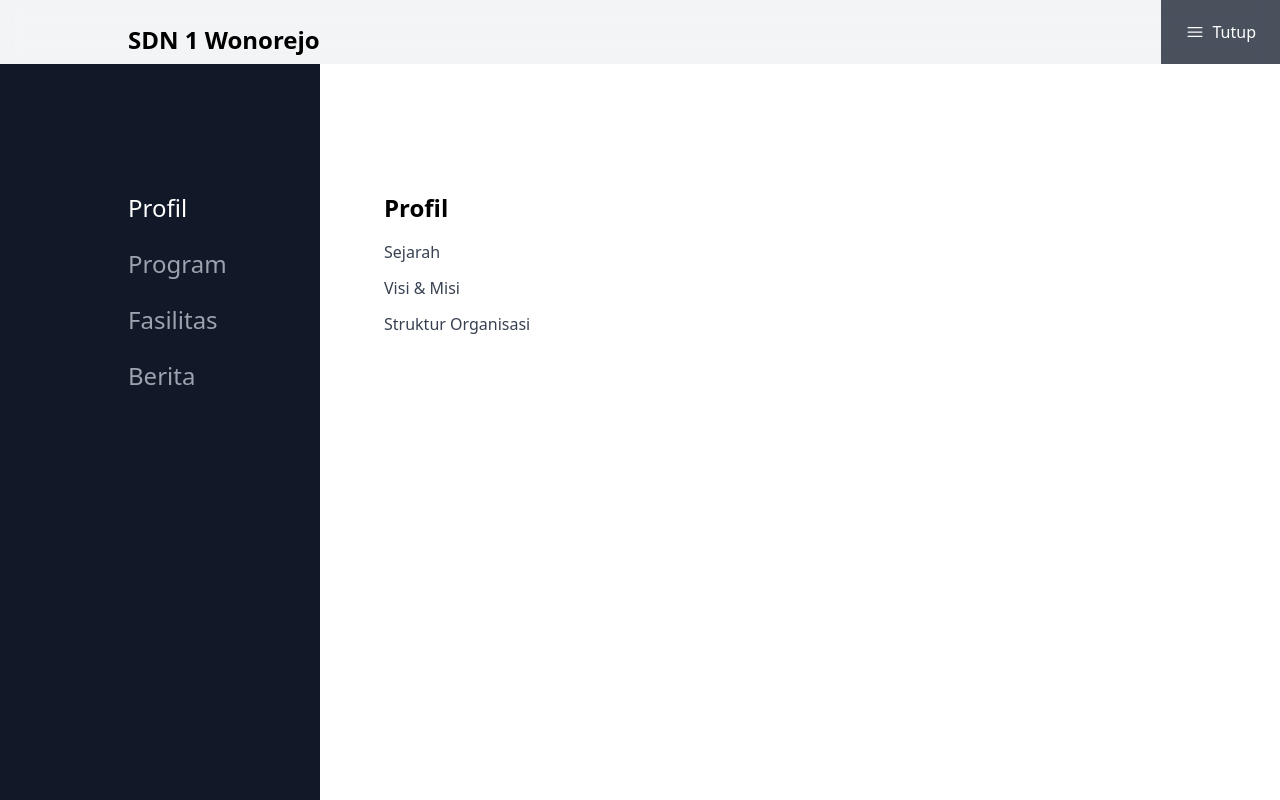
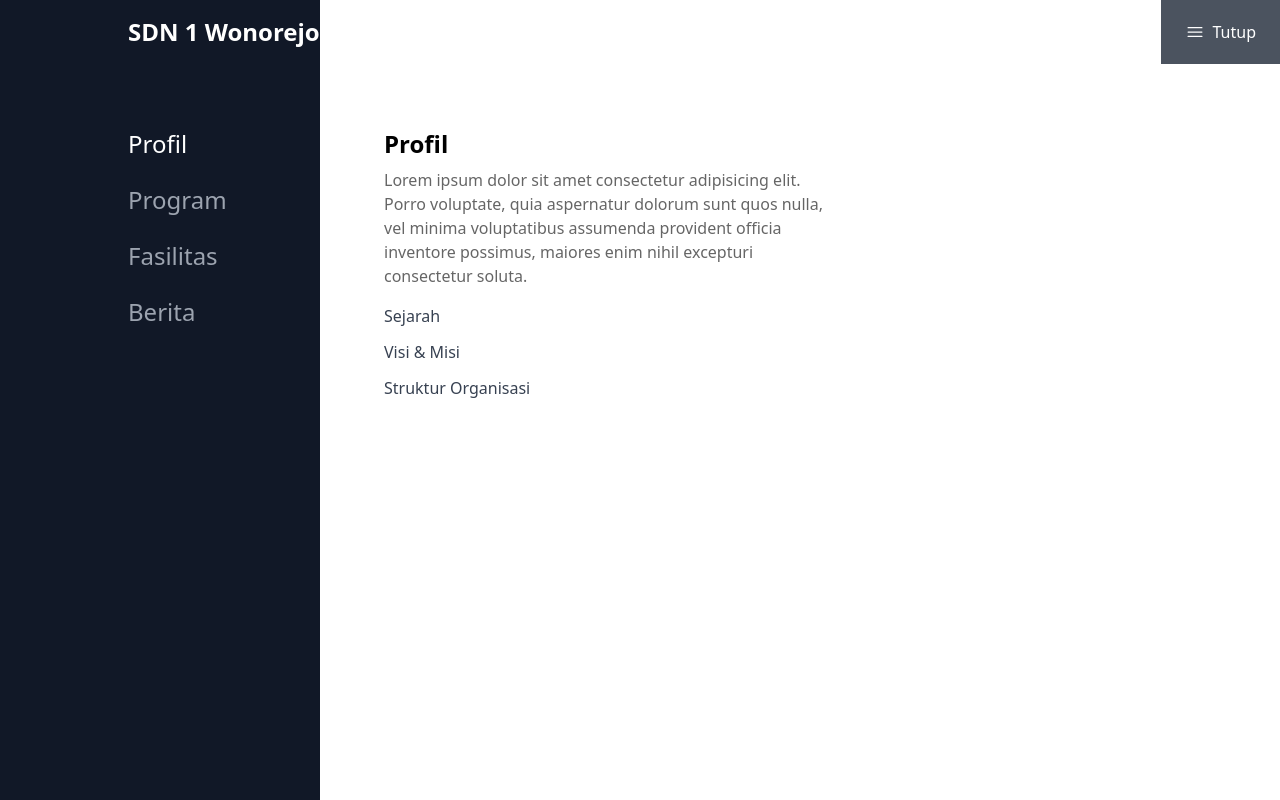
Before and after one commit to achfairuz/website-sekolah, a React (Create React App) app: page / in a window 1280 px wide. Both pictures are taken after a click on the button "Menu". Shown: the top 800 px of the page. Built offline with nearby package versions, Linux system fonts and the light colour scheme.

Commit message:
update nav

```diff
--- a/src/components/Navbar.jsx
+++ b/src/components/Navbar.jsx
@@ -1,4 +1,5 @@
-import React, { useState } from "react";
+import React, { useState, useEffect } from "react";
+
 import { Bars3Icon } from "@heroicons/react/24/solid";
 
 const Navbar = () => {
@@ -9,6 +10,8 @@
     {
       key: "profile",
       title: "Profil",
+      subTitle:
+        "Lorem ipsum dolor sit amet consectetur adipisicing elit. Porro voluptate, quia aspernatur dolorum sunt quos nulla, vel minima voluptatibus assumenda provident officia inventore possimus, maiores enim nihil excepturi consectetur soluta.",
       children: [
         { key: "profile-sejarah", title: "Sejarah", href: "#sejarah" },
         { key: "profile-visimisi", title: "Visi & Misi", href: "#visi-misi" },
@@ -22,6 +25,8 @@
     {
       key: "program",
       title: "Program",
+      subTitle:
+        "Lorem ipsum dolor sit amet consectetur adipisicing elit. Porro voluptate, quia aspernatur dolorum sunt quos nulla, vel minima voluptatibus assumenda provident officia inventore possimus, maiores enim nihil excepturi consectetur soluta.",
       children: [
         { key: "program-tataboga", title: "Tata Boga", href: "#tataboga" },
         { key: "program-tahfidz", title: "Tahfidz Quran", href: "#tahfidz" },
@@ -35,6 +40,8 @@
     {
       key: "fasilitas",
       title: "Fasilitas",
+      subTitle:
+        "Lorem ipsum dolor sit amet consectetur adipisicing elit. Porro voluptate, quia aspernatur dolorum sunt quos nulla, vel minima voluptatibus assumenda provident officia inventore possimus, maiores enim nihil excepturi consectetur soluta.",
       children: [
         {
           key: "fasilitas-sarana",
@@ -51,6 +58,8 @@
     {
       key: "berita",
       title: "Berita",
+      subTitle:
+        "Lorem ipsum dolor sit amet consectetur adipisicing elit. Porro voluptate, quia aspernatur dolorum sunt quos nulla, vel minima voluptatibus assumenda provident officia inventore possimus, maiores enim nihil excepturi consectetur soluta.",
       children: [
         {
           key: "berita-karyailmiah",
@@ -62,11 +71,22 @@
     },
   ];
 
+  useEffect(() => {
+    if (open) {
+      document.body.style.overflow = "hidden"; // disable scroll body
+    } else {
+      document.body.style.overflow = "auto"; // enable scroll kembali
+    }
+    return () => {
+      document.body.style.overflow = "auto"; // cleanup saat unmount
+    };
+  }, [open]);
   return (
     <>
       {/* Navbar (fixed & transparan) */}
-      <nav className='fixed top-0 left-0 w-full flex justify-between items-center   bg-gray-900/0 backdrop-blur-md text-white z-50'>
-        <h1 className='text-2xl font-bold text-black pl-32 pt-4'>
+
+      <nav className='fixed top-0 left-0 w-full flex justify-between items-center   bg-gray-900/0  text-white z-50'>
+        <h1 className='text-2xl font-bold text-white pl-32 py-4'>
           SDN 1 Wonorejo
         </h1>
         <button
@@ -80,7 +100,7 @@
 
       {/* Overlay Menu */}
       {open && (
-        <div className='fixed inset-0 top-16 bg-white flex z-40'>
+        <div className='fixed inset-0 top-0 bg-white flex z-40'>
           {/* Kiri: menu utama */}
           <div className='w-1/4 bg-gray-900 text-white flex flex-col p-6 space-y-6 pt-32 pl-32'>
             {menus.map((menu) => (
@@ -100,9 +120,12 @@
 
           {/* Kanan: submenu */}
           <div className='flex-1 p-8 overflow-y-auto pt-32 pl-16'>
-            <h2 className='text-2xl font-bold mb-4'>
+            <h2 className='text-2xl font-bold mb-2'>
               {menus.find((m) => m.key === activeMenu)?.title}
             </h2>
+            <p className='max-w-md mb-4 opacity-60'>
+              {menus.find((m) => m.key === activeMenu)?.subTitle}
+            </p>
             <ul className='space-y-3'>
               {menus
                 .find((m) => m.key === activeMenu)
--- a/src/layout/Hero.js
+++ b/src/layout/Hero.js
@@ -1,17 +1,20 @@
 import React from "react";
+import SekolahSD from "../assets/Sekolah-SD.jpg";
 
 const Hero = () => {
   return (
-    <section className='flex flex-col justify-center items-center text-center min-h-screen bg-gray-100 px-6'>
+    <section
+      className='hero min-h-screen flex justify-center items-center text-center px-6'
+      style={{
+        backgroundImage: `url(${SekolahSD})`,
+        backgroundSize: "cover",
+        backgroundPosition: "center",
+      }}
+    >
       <h1 className='text-5xl font-extrabold text-gray-900'>
         Welcome to MyBrand
       </h1>
-      <p className='mt-4 text-lg text-gray-600 max-w-xl'>
-        The best solution for your needs with speed, security, and simplicity.
-      </p>
-      <button className='mt-6 px-6 py-3 bg-blue-600 text-white rounded-lg shadow-lg hover:bg-blue-500 transition'>
-        Get Started
-      </button>
+      <p className='mt-4 text-lg text-gray-700'>Your subtitle here</p>
     </section>
   );
 };
```
Also changed, not shown: src/assets/Sekolah-SD.jpg (added).
